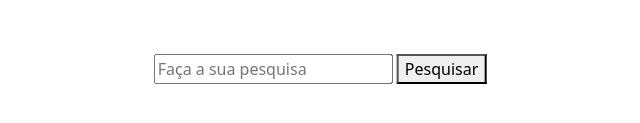
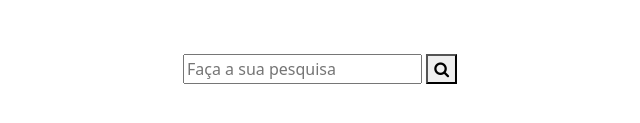
Before and after one commit to Henriqueflino/Seed---Full-Stack-Developer-Challenge, a website built with webpack: page src/index.html in a window 1280 px wide. Shown: the part 331-454 px from the top of the page, without its empty margins (320-960 px from the left). Built offline with nearby package versions, Linux system fonts and the light colour scheme.

Commit message:
2 files modified

```diff
--- a/src/index.html
+++ b/src/index.html
@@ -1,5 +1,9 @@
 <!DOCTYPE html>
 <html lang="en">
+  <link
+    rel="stylesheet"
+    href="https://cdnjs.cloudflare.com/ajax/libs/font-awesome/4.7.0/css/font-awesome.min.css"
+  />
   <head>
     <meta charset="UTF-8" />
     <meta http-equiv="X-UA-Compatible" content="IE=edge" />
@@ -15,7 +19,9 @@
         type="text"
         placeholder="Faça a sua pesquisa"
       />
-      <button class="btn-search">Pesquisar</button>
+      <button class="btn-search">
+        <i class="fa fa-search"></i>
+      </button>
     </div>
   </body>
 </html>
--- a/src/styles.scss
+++ b/src/styles.scss
@@ -21,3 +21,6 @@ img {
   left: 50%;
   transform: translate(-50%, -50%);
 }
+
+.btn-search {
+}
```
